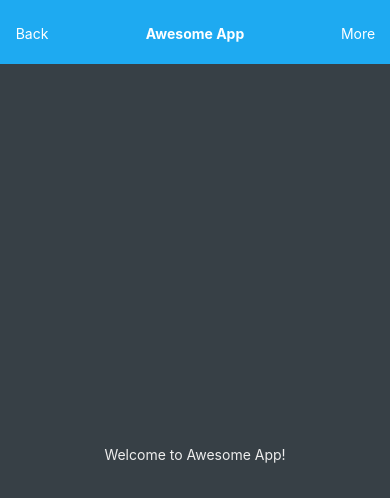
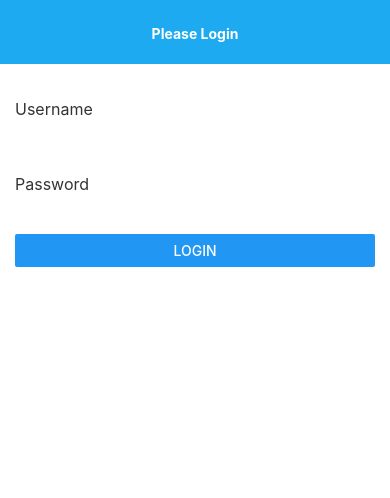
Before and after one commit to carlo-fontanos/react-redux-basic-example, a React Native app: screen / in a window 390 px wide. Shown: the top 498 px of the page. Built offline with nearby package versions, Linux system fonts and the light colour scheme.

Commit message:
Added logic for login and logout with redux store.

```diff
--- a/src/components/Main.js
+++ b/src/components/Main.js
@@ -1,22 +1,61 @@
 import React from 'react';
-import { StyleSheet, Text, View, StatusBar } from 'react-native';
+import { StyleSheet, Text, View, StatusBar, Button, TextInput } from 'react-native';
 
 export default class App extends React.Component {
+	constructor(props) {
+		super(props);
+		this.state = {}
+	}
+
 	render() {
+		let isLoggedIn = this.props.user.isLoggedIn;
 		return (
 			<View style={styles.container}>
 				<View style={styles.navBar}>
-					<Text style={styles.navBarButton}>Back</Text>
-					<Text style={styles.navBarHeader}>Awesome App</Text>
-					<Text style={styles.navBarButton}>More</Text>
+					{!isLoggedIn &&
+						<Text style={styles.navBarHeader}>Please Login</Text>
+					}
+					{isLoggedIn &&
+						<Text style={styles.navBarHeader}>Welcome {this.props.user.name}</Text>
+					}
 				</View>
 				<View style={styles.content}>
-					<Text style={styles.text}>
-						Welcome to Awesome App!
-					</Text>
+					{!isLoggedIn &&
+						<View>
+							<Text style={styles.label}>Username</Text>
+							<TextInput
+								style={styles.textinput}
+								onChangeText={(text) => this.setState({username:text})}
+							/>
+							<Text style={styles.label}>Password</Text>
+							<TextInput
+								style={styles.textinput}
+								onChangeText={(text) => this.setState({password:text})}
+								secureTextEntry
+							/>
+							<Button title="Login" onPress={() => {
+								if(this.state.username && this.state.password){
+									this.props.log_in({
+										authToken: 'fgh8F8ffFj43gghe3FJFFJE4ff9fd9',
+										id: 101,
+										name: this.state.username
+									});
+								}
+							}}/>
+						</View>
+					}
+					{isLoggedIn &&
+						<View>
+							<Button title="Logout" onPress={() => this.props.log_out()}/>
+						</View>
+					}
 				</View>
 			</View>
 		);
+	}
+
+	submit(){
+
 	}
 }
 
@@ -24,18 +63,14 @@ const styles = StyleSheet.create({
 	container: {
 		flex: 1,
 		backgroundColor: '#fff',
-		paddingTop: StatusBar.currentHeight
+		paddingTop: StatusBar.currentHeight,
 	},
 	navBar: {
 		flexDirection: 'row',
 		paddingTop: 25,
+		marginBottom: 20,
 		height: 64,
 		backgroundColor: '#1EAAF1',
-	},
-	navBarButton: {
-		color: '#FFFFFF',
-		textAlign:'center',
-		width: 64
 	},
 	navBarHeader: {
 		flex: 1,
@@ -45,11 +80,18 @@ const styles = StyleSheet.create({
 	},
 	content: {
 		flex: 1,
-		justifyContent: 'center',
-		alignItems: 'center',
-		backgroundColor: '#374046'
+		paddingLeft: 15,
+		paddingRight: 15
 	},
-	text: {
-		color: '#EEEEEE'
+	label: {
+		color: '#333',
+		fontSize: 16,
+		marginTop: 15
 	},
+	textinput: {
+		alignSelf: 'stretch',
+		height: 40,
+		borderColor: 'white',
+		fontSize: 16,
+	}
 });
```
